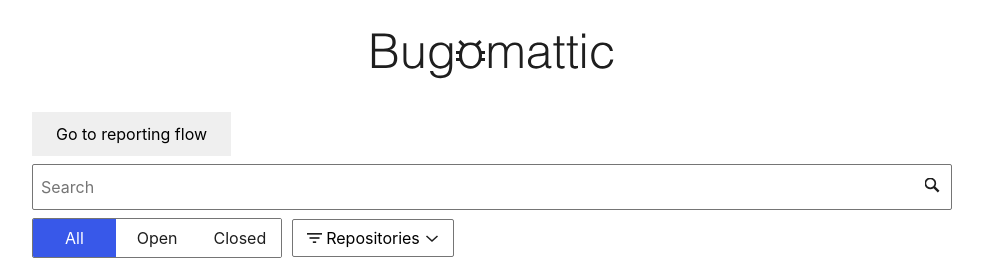
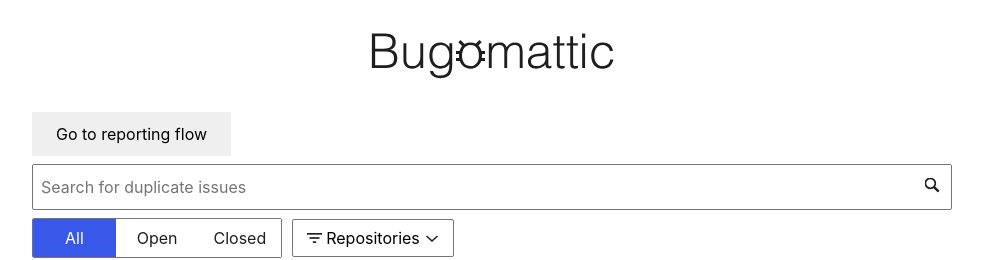
Before and after one commit to Automattic/bugomattic, a React (Create React App) app: page / in a window 1280 px wide. Shown: the top 260 px of the page, without its empty margins (148-1131 px from the left). Built offline with nearby package versions, Linux system fonts and the light colour scheme.

Commit message:
Style updates

```diff
--- a/src/duplicate-search/duplicate-search-controls.tsx
+++ b/src/duplicate-search/duplicate-search-controls.tsx
@@ -17,7 +17,7 @@ export function DuplicateSearchControls() {
 		<section>
 			<div className={ styles.searchWrapper }>
 				<DebouncedSearch
-					placeholder="Search"
+					placeholder="Search for duplicate issues"
 					callback={ handleSearchTerm }
 					inputAriaLabel="Search for duplicate issues"
 					debounceMs={ 500 }
--- a/src/index.css
+++ b/src/index.css
@@ -44,7 +44,7 @@ body {
 .root input[type='text']:hover,
 .root input[type='search']:hover,
 .root input[type='email']:hover {
-	outline: 1px solid var( --color-border-dark );
+	background-color: var( --color-neutral-extra-light );
 }
 
 .root input[type='text']:focus,
```
